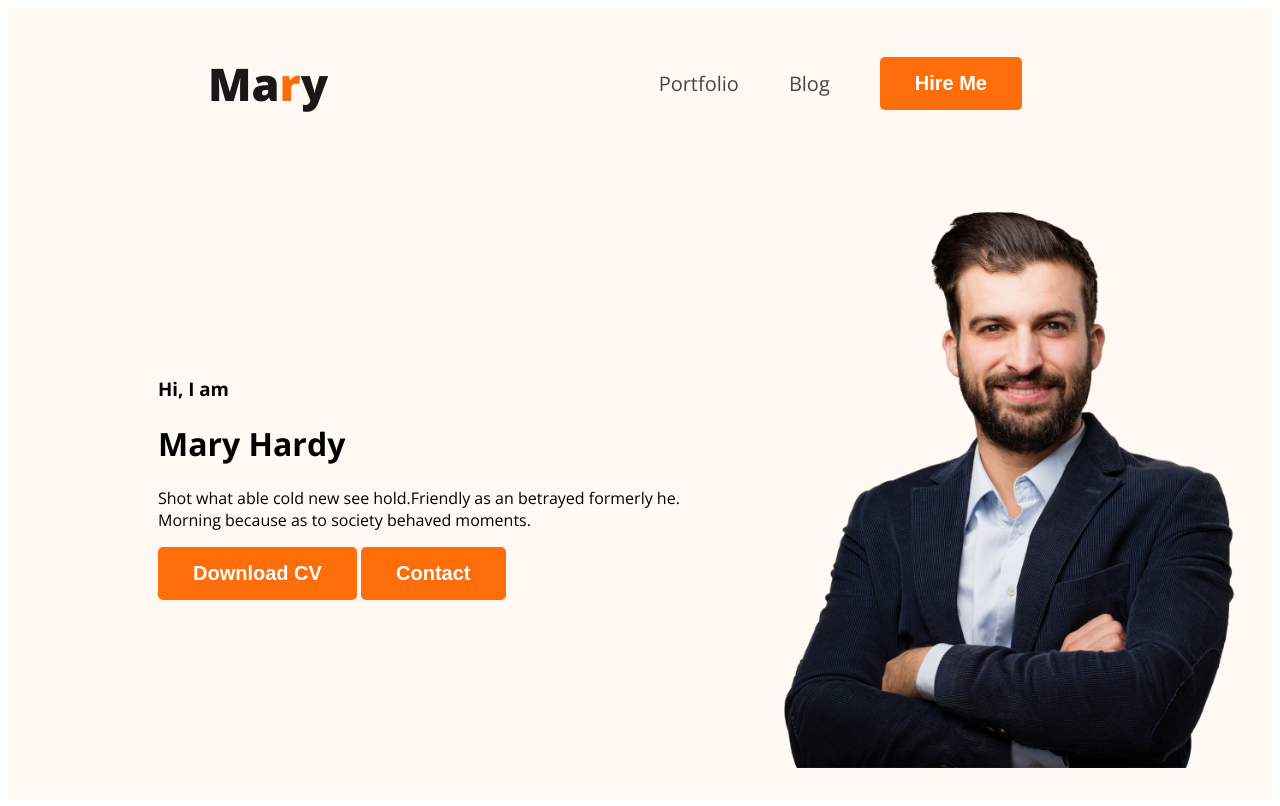
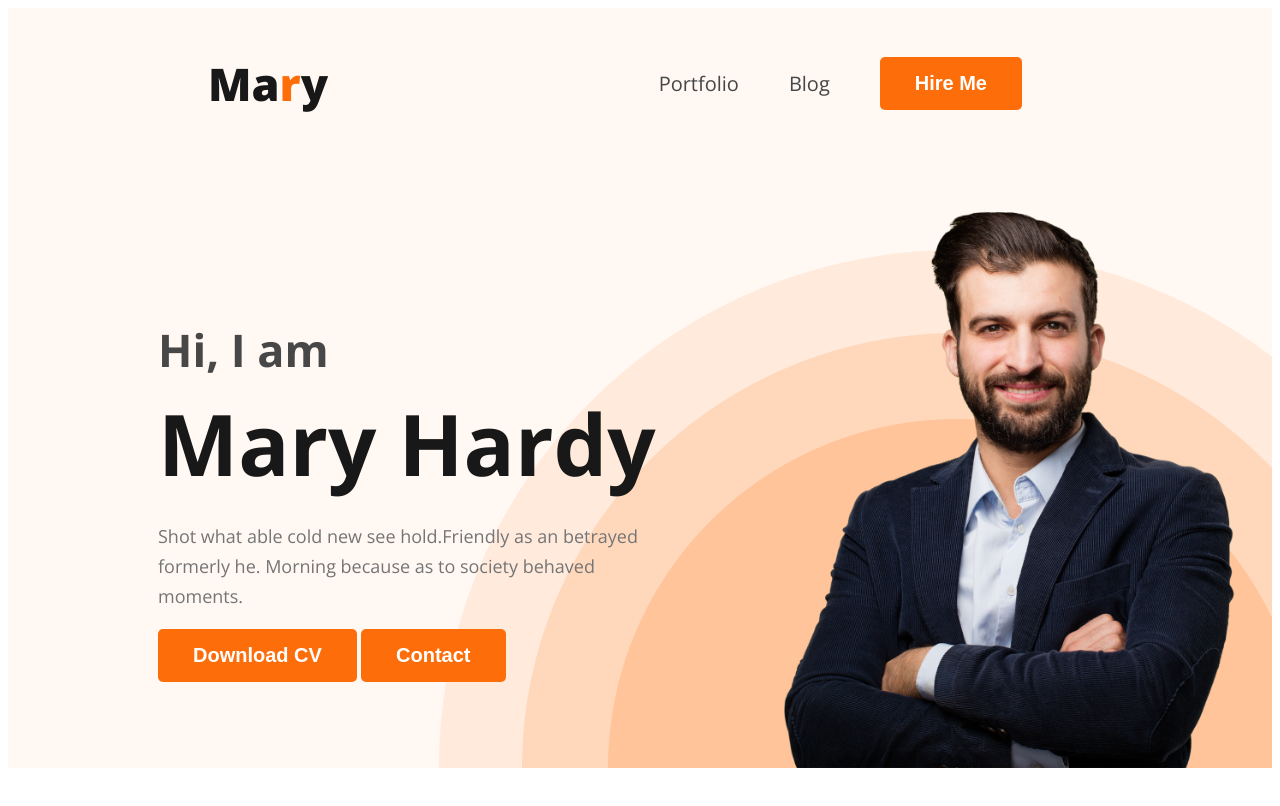
Before and after one commit to Faria-113/webdeveloper-portfolio, a plain HTML site: page index.html in a window 1280 px wide. Drawn offline with nearby package versions, Linux system fonts and the light colour scheme.

Commit message:
banner part is finished

```diff
--- a/css/style.css
+++ b/css/style.css
@@ -55,14 +55,44 @@ nav a{
 /* header related styles */
 .header{
     background-color: #FFF8F3;
+    background-image: url(../images/header_bg.png);
+    background-repeat: no-repeat;
+    background-position: bottom right;
 }
 
 .banner{
-    padding: 30px 30px 30px 150px;
+    padding: 30px 30px 0 150px;
     display: flex;
     align-items: center;
+    justify-content: space-between;
+}
+
+.banner-content{
+    max-width: 500px;
 }
 
 .banner .profile-picture{
     width: 500px;
 }
+
+.banner-greeting{
+    color: #474747;
+    font-size: 45px;
+    /* font-weight: 600; */
+    margin-bottom: 0;
+}
+
+.banner-title{
+    color: #181818;
+    font-size: 85px;
+    font-weight: 700;
+    margin-top: 5px;
+    margin-bottom: 20px;
+}
+
+.banner-content p{
+    color: var(--dark-03, #757575);
+    font-size: 18px;
+    font-weight: 400;
+    line-height: 30px; /* 166.667% */
+}
--- a/index.html
+++ b/index.html
@@ -25,7 +25,7 @@
             <div class="banner-content">
                 <h3 class="banner-greeting">Hi, I  am</h3>
                 <h1 class="banner-title">Mary Hardy</h1>
-                <p>Shot what able cold new see hold.Friendly as an betrayed formerly he. Morning because as to society behaved moments.</p>
+                <p class="banner-description">Shot what able cold new see hold.Friendly as an betrayed formerly he. Morning because as to society behaved moments.</p>
                 <button class="btn-primary">Download CV</button>
                 <button class="btn-primary">Contact</button>
             </div>
```
